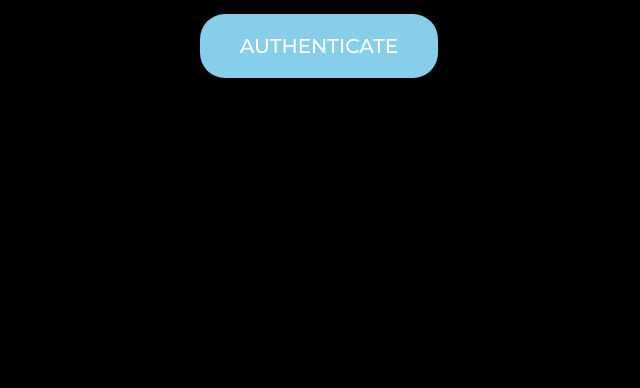
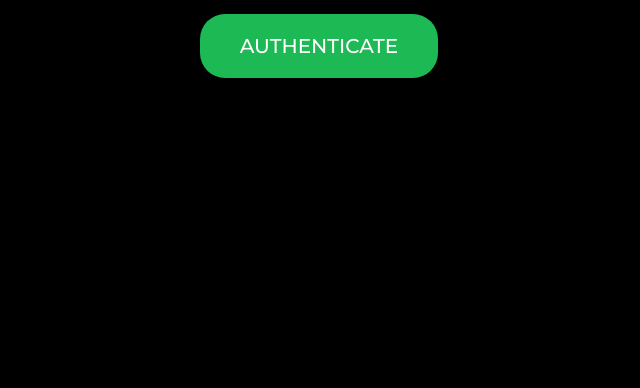
Before and after one commit to nichapman/Spotify-Player, a plain HTML site: page index.html in a window 1280 px wide. Shown: the part 412-800 px from the top of the page, without its empty margins (321-961 px from the left). Drawn offline with Linux system fonts and the light colour scheme.

Commit message:
REVERT /

```diff
--- a/login.css
+++ b/login.css
@@ -28,8 +28,7 @@ h1 {
 
 .btn {
     color: white;
-    background: skyblue;
-    /* background: #1DB954; */
+    background: #1DB954;
     opacity: 1;
     font-size: 20px;
     border: none;
```
